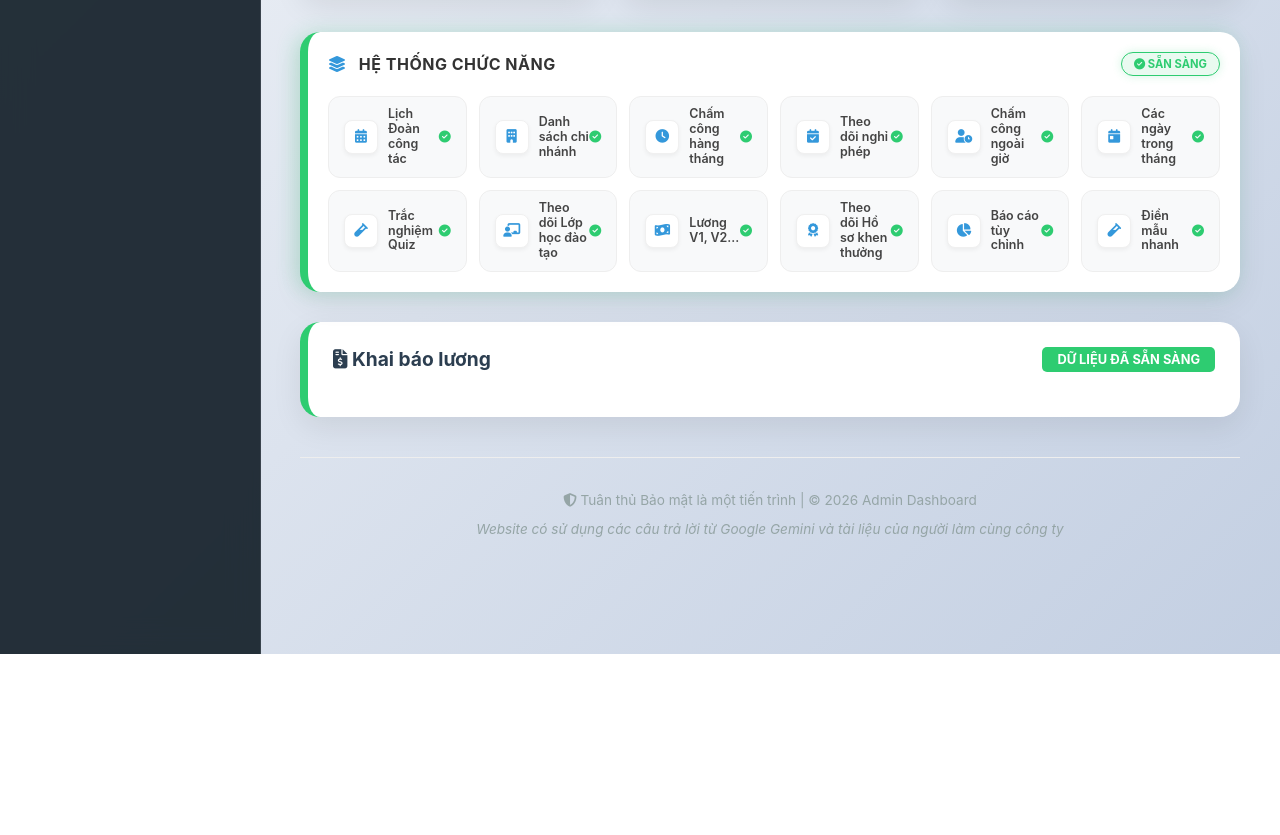
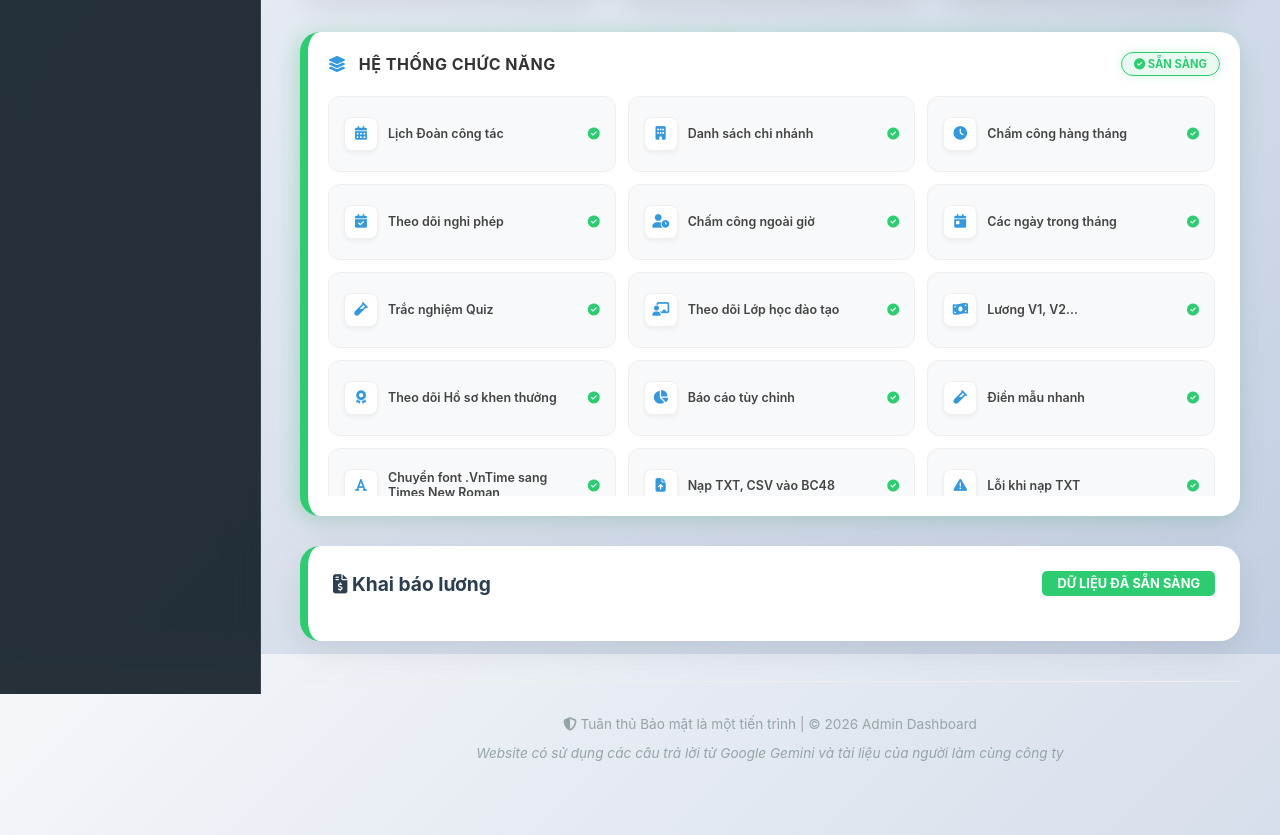
Before and after one commit to lequocvan/python_bc48, a Python web app: template templates/index.html in a window 1280 px wide. Shown: the part 474-1309 px from the top of the page. Before the commit the page ends 1128 px from the top, so only its background shows below. Run offline with Jinja, Linux system fonts and the light colour scheme; the template is opened without the code that fills it, so the values that code supplies are empty; some libraries are stand-ins or nearby versions.

Commit message:
Add files via upload

```diff
--- a/templates/index.html
+++ b/templates/index.html
@@ -884,22 +884,45 @@
                     </h3>
                     <span style="background: rgba(46, 204, 113, 0.1); color: #2ecc71; padding: 4px 12px; border-radius: 30px; font-size: 0.7rem; font-weight: bold; border: 1px solid #2ecc71; box-shadow: 0 0 10px rgba(46, 204, 113, 0.2);">
                         <i class="fas fa-check-circle"></i> SẴN SÀNG
-                    </h3>
+                    </span>
                 </div>
 
+                <div style="max-height: 400px;
+                            overflow-y: auto;
+                            padding-right: 5px;
+                            scrollbar-width: thin;
+                            scrollbar-color: #cbd5e1 #f1f5f9;">
+
                     <div style="display: grid;
-                            grid-template-columns: repeat(6, 1fr);
+                                grid-template-columns: repeat(auto-fill, minmax(220px, 1fr));
                                 gap: 12px;
                                 width: 100%;">
 
                         {% set functions = [
-                        ('Lịch Đoàn công tác', 'fa-calendar-alt'), ('Danh sách chi nhánh', 'fa-building'),
-                        ('Chấm công hàng tháng', 'fa-clock'), ('Theo dõi nghỉ phép', 'fa-calendar-check'),
-                        ('Chấm công ngoài giờ', 'fa-user-clock'), ('Các ngày trong tháng', 'fa-calendar-day'),
-                        ('Trắc nghiệm Quiz', 'fa-vial'), ('Theo dõi Lớp học đào tạo', 'fa-chalkboard-teacher'),
-                        ('Lương V1, V2...', 'fa-money-bill-wave'), ('Theo dõi Hồ sơ khen thưởng', 'fa-award'),
+                            ('Lịch Đoàn công tác', 'fa-calendar-alt'),
+                            ('Danh sách chi nhánh', 'fa-building'),
+                            ('Chấm công hàng tháng', 'fa-clock'),
+                            ('Theo dõi nghỉ phép', 'fa-calendar-check'),
+                            ('Chấm công ngoài giờ', 'fa-user-clock'),
+                            ('Các ngày trong tháng', 'fa-calendar-day'),
+                            ('Trắc nghiệm Quiz', 'fa-vial'),
+                            ('Theo dõi Lớp học đào tạo', 'fa-chalkboard-teacher'),
+                            ('Lương V1, V2...', 'fa-money-bill-wave'),
+                            ('Theo dõi Hồ sơ khen thưởng', 'fa-award'),
                             ('Báo cáo tùy chỉnh', 'fa-chart-pie'),
-                        ('Điền mẫu nhanh', 'fa-vial')
+                            ('Điền mẫu nhanh', 'fa-vial'),
+                            ('Chuyển font .VnTime sang Times New Roman', 'fa-font'),
+                            ('Nạp TXT, CSV vào BC48', 'fa-file-upload'),
+                            ('Lỗi khi nạp TXT', 'fa-exclamation-triangle'),
+                            ('Nhật ký nạp TXT', 'fa-history'),
+                            ('Nhật ký nạp CSV', 'fa-clipboard-list'),
+                            ('Dashboard hình thức file (GLD; GBS; GLA)', 'fa-chart-bar'),
+                            ('Lỗi logic: LoaiKH, LoaiGT, KHCN (ngaysinh, sogt)', 'fa-user-shield'),
+                            ('Lỗi logic: Tỷ giá', 'fa-dollar-sign'),
+                            ('Lỗi logic: Danh mục dữ liệu', 'fa-folder-minus'),
+                            ('Tổng hợp BC48 toàn hàng & chi nhánh', 'fa-server'),
+                            ('Kết quả dò tìm lỗi (chi_tiet_loi_master) theo ma_giao_dich và KIỂM TRA GIAO DỊCH LỖI, ket_qua_do_tim_loi, giao_dich_error_khong_tim_thay', 'fa-search-minus'),
+                            ('Bóc tách mota_loi của CSV', 'fa-scissors')
                         ] %}
 
                         {% for name, icon in functions %}
@@ -916,17 +939,18 @@
                              onmouseover="this.style.transform='translateY(-2px)'; this.style.borderColor='#2ecc71'; this.style.background='#fff'; this.style.boxShadow='0 4px 12px rgba(46, 204, 113, 0.1)';"
                              onmouseout="this.style.transform='translateY(0)'; this.style.borderColor='#eee'; this.style.background='#f8f9fa'; this.style.boxShadow='none';">
 
-                        <div style="display: flex; align-items: center; gap: 10px; flex: 1;">
+                            <div style="display: flex; align-items: center; gap: 10px; flex: 1; min-width: 0;">
                                 <div style="width: 32px; height: 32px; background: white; border-radius: 8px; display: flex; align-items: center; justify-content: center; flex-shrink: 0; box-shadow: 0 2px 4px rgba(0,0,0,0.05); border: 1px solid #f0f0f0;">
                                     <i class="fas {{ icon }}" style="color: #3498db; font-size: 0.85rem;"></i>
                                 </div>
-                            <span style="font-weight: 600; color: #444; font-size: 0.78rem; line-height: 1.2;">
+                                <span style="font-weight: 600; color: #444; font-size: 0.78rem; line-height: 1.2; word-break: break-word;">
                                     {{ name }}
                                 </span>
                             </div>
-                        <i class="fas fa-check-circle" style="color: #2ecc71; font-size: 0.75rem; flex-shrink: 0;"></i>
+                            <i class="fas fa-check-circle" style="color: #2ecc71; font-size: 0.75rem; flex-shrink: 0; margin-left: 5px;"></i>
                         </div>
                         {% endfor %}
+                    </div>
                 </div>
             </div>
 
```
Lines whose indentation alone changed are shown as unchanged.
